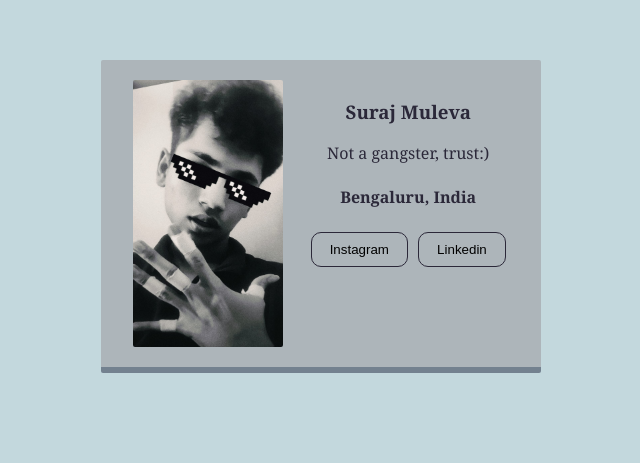
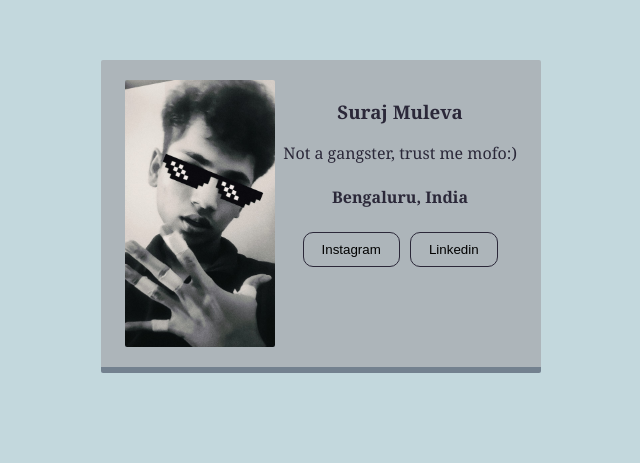
Before and after one commit to chario100/Gangster-Card, a website built with Vite: page index.html in a window 1280 px wide. Shown: the part 140-603 px from the top of the page, without its empty margins (319-959 px from the left). Built offline with nearby package versions, Linux system fonts and the light colour scheme.

Commit message:
mofo added

```diff
--- a/index.html
+++ b/index.html
@@ -7,7 +7,7 @@
             <img class="avatar" src="images/suraj3.jpg">
             <div >
                 <h3>Suraj Muleva</h3>
-                <p>Not a gangster, trust:)
+                <p>Not a gangster, trust me mofo:)
                 </p>
                 <h4>Bengaluru, India</h4>
                     <a href="https://www.instagram.com/thesuraj.muleva?igsh=MWh5ejZyejc2NXFsbw==" >
```
